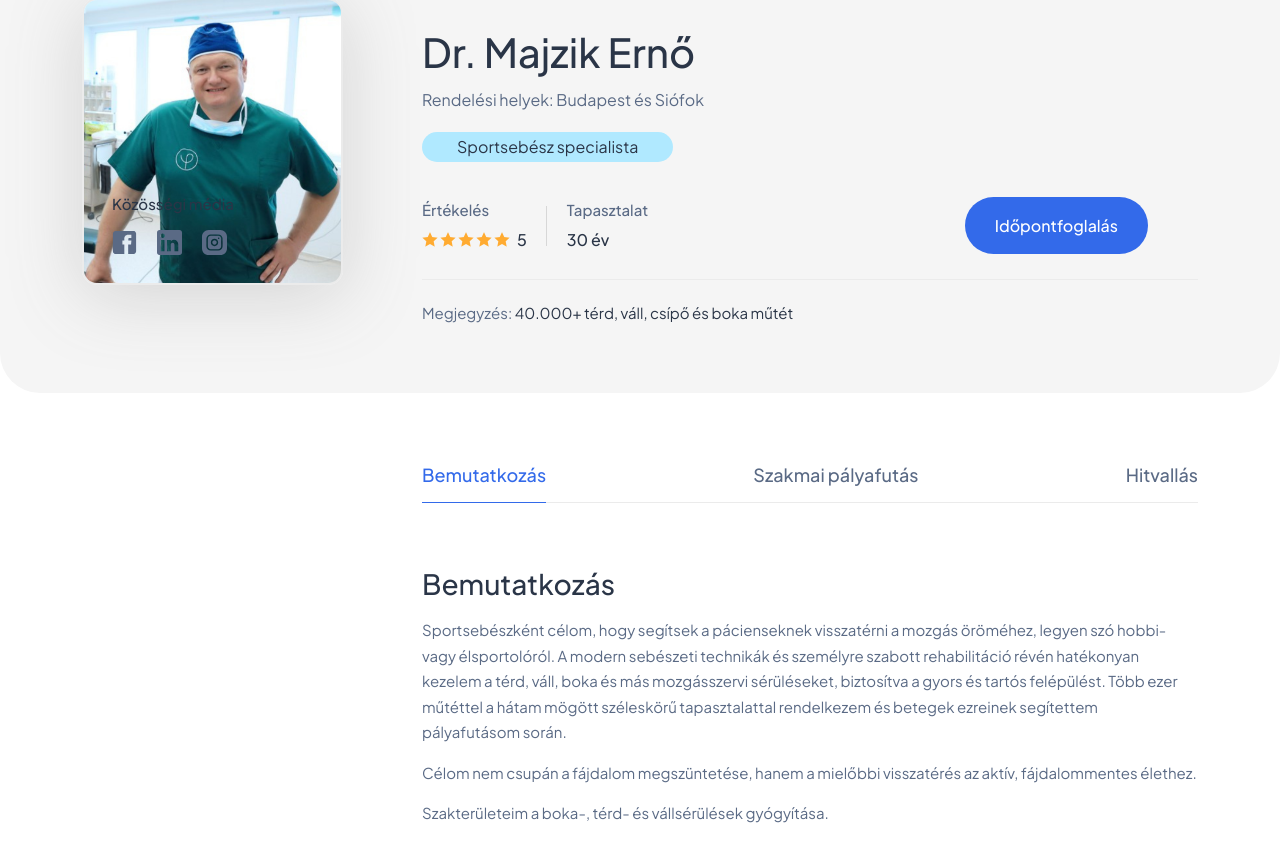
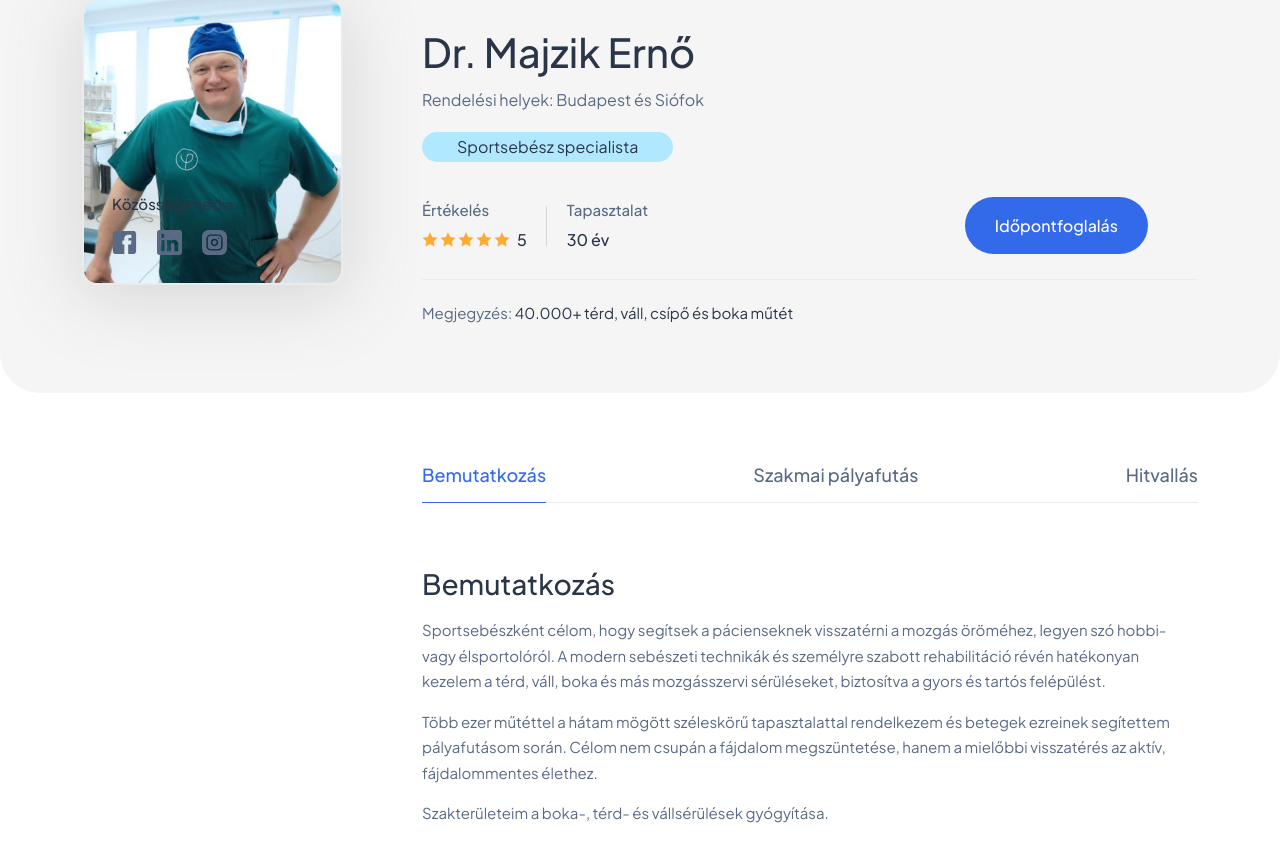
Before and after one commit to Anadasi/allinside.hu, a Next.js app: page /doctors/profile in a window 1280 px wide. Shown: the part 190-1052 px from the top of the page. Built offline with nearby package versions, Linux system fonts and the light colour scheme.

Commit message:
textchange

```diff
--- a/src/components/Doctors/DoctorProfileContent.tsx
+++ b/src/components/Doctors/DoctorProfileContent.tsx
@@ -71,8 +71,8 @@ const doctorData: DoctorProfileData = {
   about: {
     title: "Bemutatkozás",
     paragraphs: [
-      "Sportsebészként célom, hogy segítsek a pácienseknek visszatérni a mozgás öröméhez, legyen szó hobbi- vagy élsportolóról. A modern sebészeti technikák és személyre szabott rehabilitáció révén hatékonyan kezelem a térd, váll, boka és más mozgásszervi sérüléseket, biztosítva a gyors és tartós felépülést. Több ezer műtéttel a hátam mögött széleskörű tapasztalattal rendelkezem és betegek ezreinek segítettem pályafutásom során.",
-      "Célom nem csupán a fájdalom megszüntetése, hanem a mielőbbi visszatérés az aktív, fájdalommentes élethez.",
+      "Sportsebészként célom, hogy segítsek a pácienseknek visszatérni a mozgás öröméhez, legyen szó hobbi- vagy élsportolóról. A modern sebészeti technikák és személyre szabott rehabilitáció révén hatékonyan kezelem a térd, váll, boka és más mozgásszervi sérüléseket, biztosítva a gyors és tartós felépülést.",
+      "Több ezer műtéttel a hátam mögött széleskörű tapasztalattal rendelkezem és betegek ezreinek segítettem pályafutásom során. Célom nem csupán a fájdalom megszüntetése, hanem a mielőbbi visszatérés az aktív, fájdalommentes élethez.",
       "Szakterületeim a boka-, térd- és vállsérülések gyógyítása.",
     ],
   },
```
